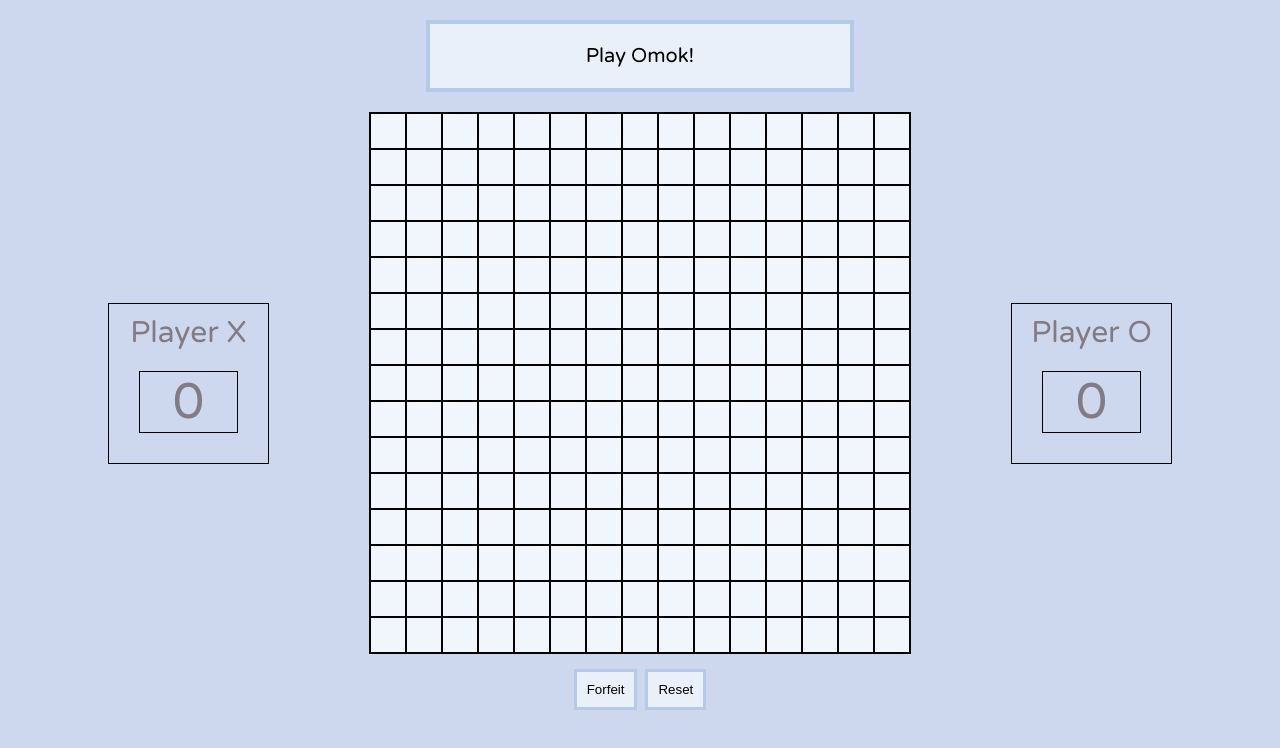
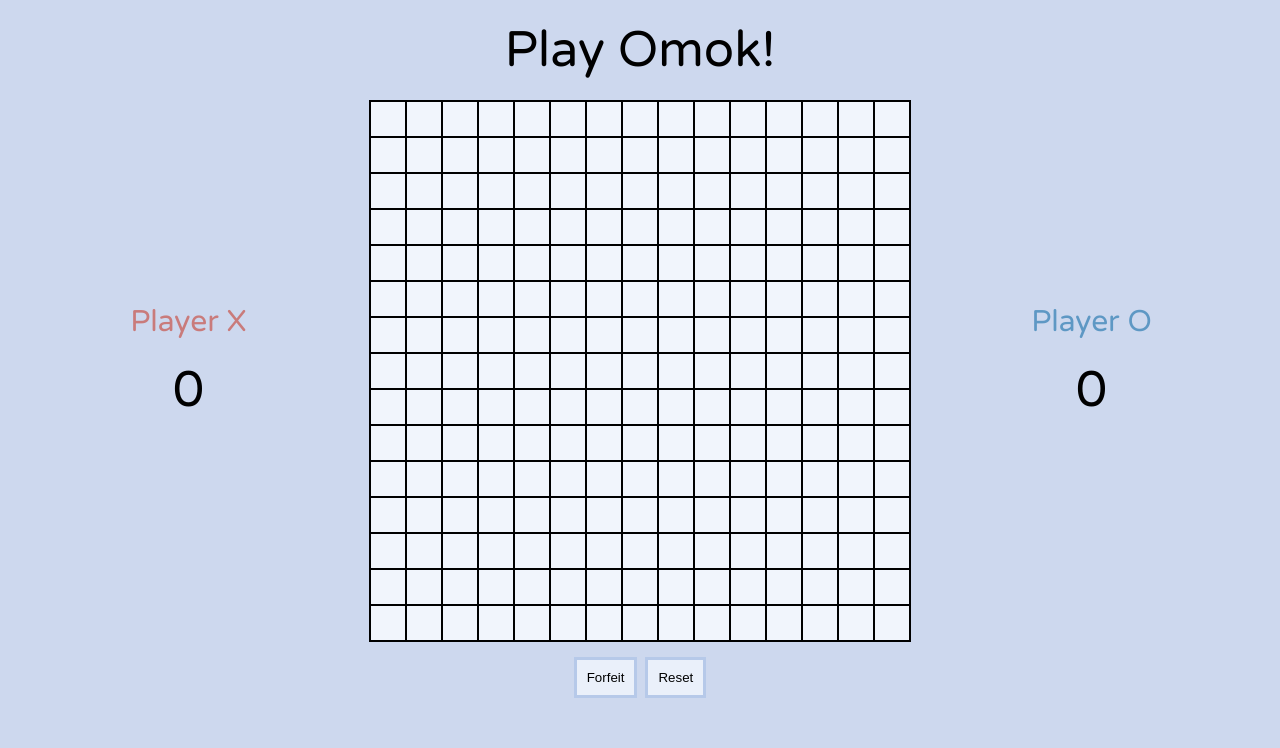
Before and after one commit to tru0073/Omok, a plain HTML site: page index.html in a window 1280 px wide. Drawn offline with Linux system fonts and the light colour scheme.

Commit message:
Changed styling for messages and cards

```diff
--- a/index.html
+++ b/index.html
@@ -12,7 +12,7 @@
 </head>
 <body>
     <main>
-        <div class="message-board" id="top">Play Omok!</div>
+        <div class="message-board">Play Omok!</div>
         <div class="game">
             <div class="scoreboard" id="player1-score">
                 Player X
--- a/styles.css
+++ b/styles.css
@@ -6,8 +6,10 @@
     --box-border-color: #B6C9E9;
     --box-background-color: #EAF0FA;
     --score-text-color: #837b84;
-    --main-message-font-size: 20px;
-    --scoreboard-font-size: 100px;
+    --main-message-font-size: 50px;
+    --scoreboard-font-size: 10px;
+    --x-color: #c97b7b;
+    --o-color: #5e98c4;
 
 }
 
@@ -18,10 +20,7 @@ body {
 
 .message-board {
     text-align: center;
-    border: 4px solid var(--box-border-color);
-    background-color: var(--box-background-color);
-    width: 30%;
-    padding: 20px;
+    width: 50%;
     margin: 20px auto;
     font-size: var(--main-message-font-size);
 }
@@ -59,16 +58,23 @@ body {
     width: 40%;
     padding: 10px;
     margin: 100px;
-    border: 1px solid black;
     font-size: 30px;
     color: var(--score-text-color);
 }
 
 .card {
     height: 50%;
-    border: 1px solid black;
     margin: 20px;
     font-size: 50px;
+    color: black;
+}
+
+#player1-score {
+    color: var(--x-color);
+}
+
+#player2-score {
+    color: var(--o-color);
 }
 
 .options {
```
